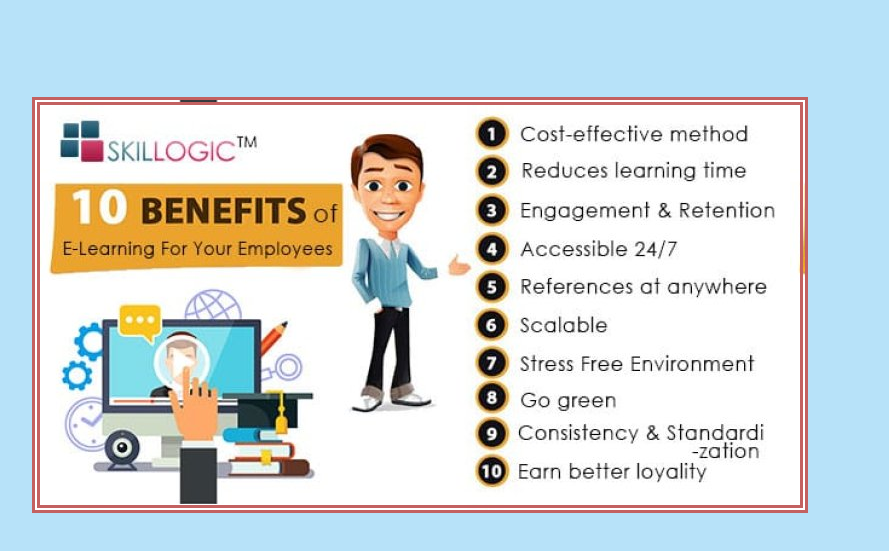
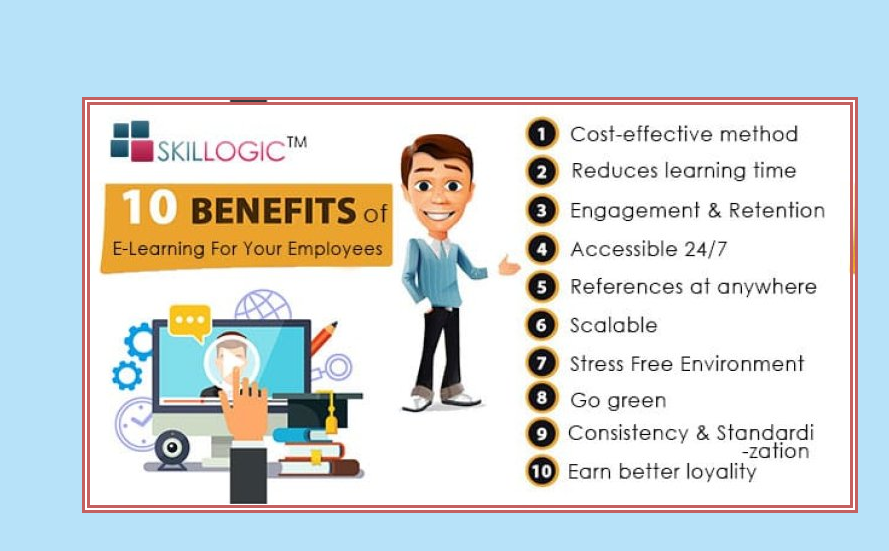
Before and after one commit to Development-ara/project-1, a plain HTML site: page new/pro3.html in a window 1280 px wide. Shown: the part 111-662 px from the top of the page, without its empty margins (326-1215 px from the left). Drawn offline with Linux system fonts and the light colour scheme.

Commit message:
changes3

```diff
--- a/new/pro3.html
+++ b/new/pro3.html
@@ -12,7 +12,7 @@
 			height: 400px;
 			width: 760px;
 			background-image: url("a(3).jpg");
-		transform: translate(350px,50px);
+		transform: translate(400px,50px);
 		background-position: fixed;
 		border: 8px double rgb(195, 97, 97);
 		}
```
